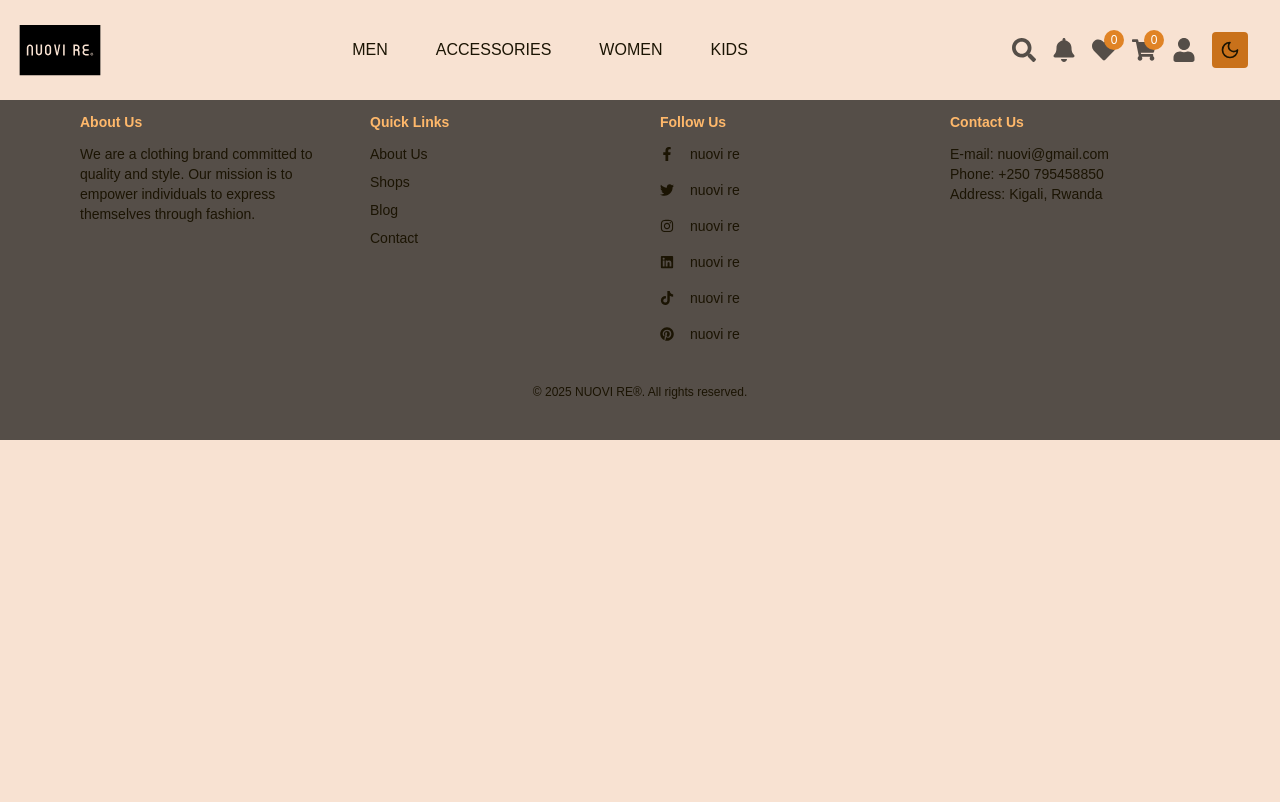
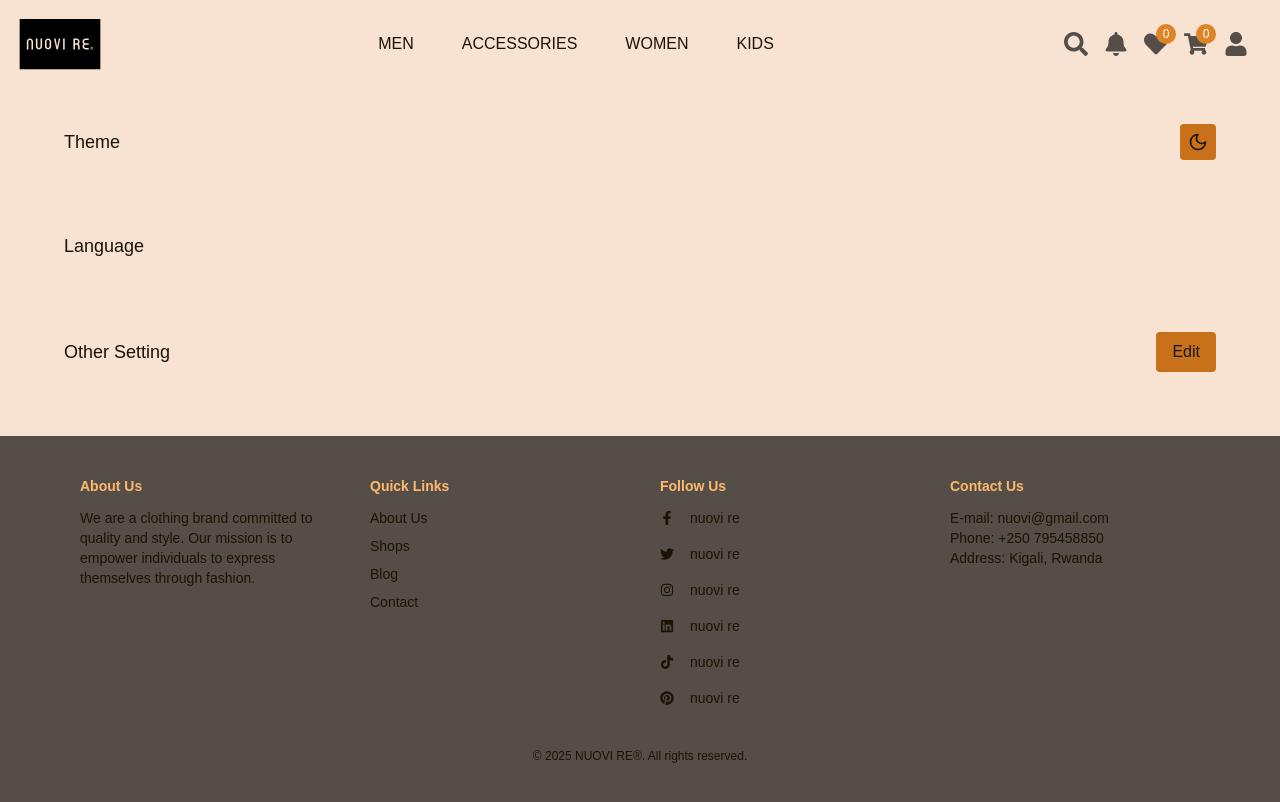
Before and after one commit to kawaben/inganjiapp, a Next.js app: page /user/Settings in a window 1280 px wide. Built offline with nearby package versions, Linux system fonts and the light colour scheme.

Commit message:
created settings page

```diff
--- a/app/components/Navbar.jsx
+++ b/app/components/Navbar.jsx
@@ -13,7 +13,7 @@ import WishlistPanel from './WishlistPanel';
 import HumburgerPanel from './HumburgerPanel';
 import { useStore } from '../context/StoreContext';
 import { useUser } from '../context/UserContext';
-import ThemeToggle from './ThemeButton';
+
 
 export default function Navbar() {
   const pathname = usePathname();
@@ -138,8 +138,6 @@ export default function Navbar() {
             <path strokeLinecap="round" strokeLinejoin="round" strokeWidth="2" d="M4 6h16M4 12h16M4 18h16" />
           </svg>
         </button>
-
-        <ThemeToggle/>
       </div>
 
         {/* Humburger Menu */}
--- a/app/components/ThemeButton.js
+++ b/app/components/ThemeButton.js
@@ -17,7 +17,7 @@ export default function ThemeToggle() {
   return (
     <button
       onClick={() => setTheme(isDark ? 'light' : 'dark')}
-      className="p-2 rounded bg-[var(--primary)] text-[var(--text)] hover:bg-[var(--hover)] transition-colors"
+      className="p-2 rounded bg-[var(--primary)] text-[var(--text)] hover:bg-[var(--hover)] cursor-pointer transition-colors"
       aria-label="Toggle Theme"
     >
       {isDark ? <Sun size={20} /> : <Moon size={20} />}
--- a/app/user/Settings/page.js
+++ b/app/user/Settings/page.js
@@ -1,18 +1,30 @@
-'use client';
 
-
+import ThemeToggle from "../../components/ThemeButton";
 
 export default function Settings() {
 
 
 
+  return (
+    <div className="flex flex-col gap-6 p-10 h-full overflow-hidden max-w-full box-border text-[var(--text)]">
+      <h1 className="text-3xl font-bold text-[var(--primary)]">Settings</h1>
 
-  return (
+      <div className="flex items-center justify-between bg-[var(--background)] p-6 rounded">
+        <span className="text-lg">Theme</span>
+            <ThemeToggle/>
+      </div>
 
-    <div className="text-[var(--text)]">
-        <h1 className="text-2xl font-bold mb-4">Settings</h1>
-        <p>Your Settings will show here...</p>
+      <div className="flex items-center justify-between bg-[var(--background)] p-6 rounded">
+        <span className="text-lg">Language</span>
+      </div>
+
+      {/* Placeholder for other settings */}
+      <div className="flex items-center justify-between bg-[var(--background)] p-6 rounded">
+        <span className="text-lg">Other Setting</span>
+        <button className="px-4 py-2 bg-[var(--primary)] text-[var(--foreground)] cursor-pointer rounded">
+          Edit
+        </button>
+      </div>
     </div>
-
   );
 }
```
